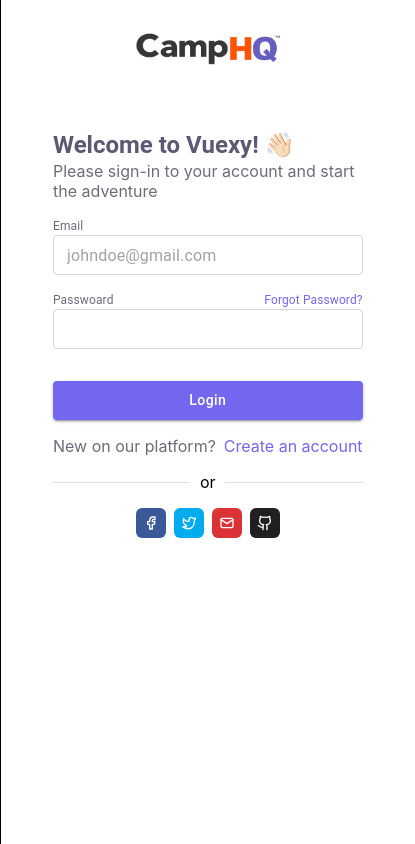
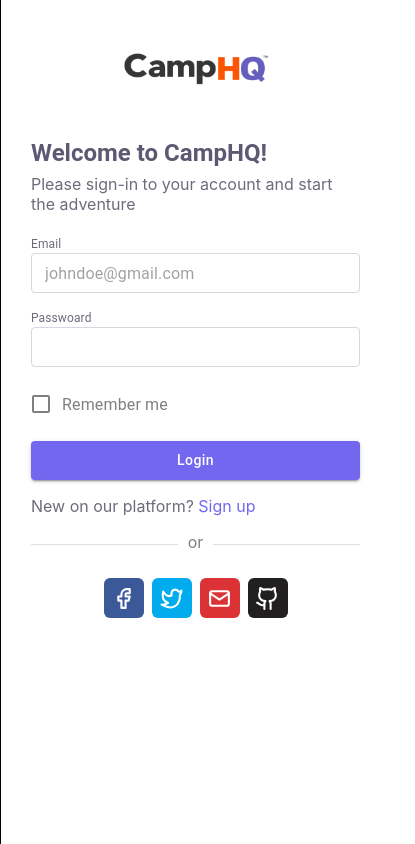
Before and after one commit to shahidyousafxai/camp-HQ, a React (Create React App) app: page /login in a window 390 px wide. Shown: the whole page, 415 px wide, since content can reach past the window. Built offline with nearby package versions, Linux system fonts and the light colour scheme.

Commit message:
FEAT:complete sign in foam and responsive login page for all screens

```diff
--- a/src/components/shared/AuthLayout/index.jsx
+++ b/src/components/shared/AuthLayout/index.jsx
@@ -4,19 +4,14 @@
 
 export const AuthLayout = ({ children }) => {
   return (
-    <Box
-      display={'flex'}
-      alignItems={'center'}
-      width={'100%'}
-      height={'100vh'}
-    >
+    <Box display={'flex'} alignItems={'center'} width={'100%'} height={'100vh'}>
       <Box
         height={'100%'}
-        display={{ xxs: 'none', md: 'flex' }}
+        display={{ xxs: 'none', lg: 'flex' }}
         alignItems={'center'}
-        justifyContent={'center'}
+        justifyContent={'center'}s
         sx={{
-          flex: 'auto'
+          flex: 'auto',
         }}
       >
         <Typography variant='h4' fontWeight={'medium'}>
@@ -25,24 +20,37 @@
       </Box>
 
       <Box
-        width={{ xxs: '100%', md: '240px', base: '290px', lg: '350px', xl: '440px' }}
+        width={{
+          xxs: '100%',
+          lg: '240px',
+          // base: '290px',
+          lg: '350px',
+          xl: '440px',
+        }}
         height={'100%'}
         px={'20px'}
         ml={'auto'}
         borderLeft={1}
         bgcolor={'white'}
+        sx={{ overflow: 'auto' }}
       >
         <Box
-          py={'30px'}
-          width={{ xxs: '150px', xs: '180px', md: '150px', lg: '230px' }}
+          py={'50px'}
+          width={{ xxs: '150px', xs: '180px', md: '200px', lg: '230px' }}
           display={'flex'}
           justifyContent={'center'}
           mx={'auto'}
         >
-          <img src={assets?.logo} alt="Logo" loading="lazy" width={'100%'} height={'100%'} />
+          <img
+            src={assets?.logo}
+            alt='Logo'
+            loading='lazy'
+            width={'100%'}
+            height={'100%'}
+          />
         </Box>
         {children}
       </Box>
     </Box>
-  )
+  );
 }
--- a/src/components/shared/Checkbox/index.jsx
+++ b/src/components/shared/Checkbox/index.jsx
@@ -1,34 +1,24 @@
-import * as React from "react";
-import { useState } from "react";
-import FormControlLabel from "@mui/material/FormControlLabel";
-import Checkbox from "@mui/material/Checkbox";
+import * as React from 'react';
+import FormControlLabel from '@mui/material/FormControlLabel';
+import Checkbox from '@mui/material/Checkbox';
 
-export const CustomCheckbox = () => {
-  const [checked, setChecked] = useState(false);
-  console.log("checked", checked);
-  const handleChange2 = (event) => {
+export const CustomCheckbox = ({ checked, setChecked, label }) => {
+  const handleChange = (event) => {
     setChecked(event.target.checked);
   };
   return (
-    // <FormControlLabel
-    //   label="Remember me"
-    //   control={
-    //     <Checkbox
-    //       checked={checked}
-    //       onChange={handleChange2}
-    //       sx={{
-    //         width: "18px",
-    //         height: "18px",
-    //         "&.Mui-checked": {
-    //           color: "primary.main",
-    //         },
-    //         "& .MuiSvgIcon-root": {
-    //           borderRadius: "10px",
-    //         },
-    //       }}
-    //     />
-    //   }
-    // />
-    <></>
+    <FormControlLabel
+      control={<Checkbox checked={checked} onChange={handleChange} />}
+      sx={{
+        '& .MuiFormControlLabel-label': {
+          color: 'gray',
+          paddingTop: '2.5px',
+        },
+        '& .MuiSvgIcon-root': {
+          color: 'gray',
+        },
+      }}
+      label={label}
+    />
   );
 };
--- a/src/components/shared/Divider/index.jsx
+++ b/src/components/shared/Divider/index.jsx
@@ -1,5 +1,17 @@
-import React from "react";
-import Divider from "@mui/material/Divider";
+import React from 'react';
+import Divider from '@mui/material/Divider';
 export const CustomDivider = ({ children, textAlign }) => {
-  return <Divider textAlign={textAlign}>{children}</Divider>;
+  return (
+    <Divider
+      sx={{
+        '.MuiDivider-wrapper': {
+          paddingBottom: '5px',
+          color: 'gray',
+        },
+      }}
+      textAlign={textAlign}
+    >
+      {children}
+    </Divider>
+  );
 };
--- a/src/components/shared/SocialIcon/index.jsx
+++ b/src/components/shared/SocialIcon/index.jsx
@@ -7,8 +7,8 @@
       display={"flex"}
       alignItems={"center"}
       justifyContent={"center"}
-      width={"30px"}
-      height={"30px"}
+      width={"40px"}
+      height={"40px"}
       bgcolor={color}
       borderRadius={"6px"}
       onClick={onClick}
--- a/src/components/shared/TextInput/index.jsx
+++ b/src/components/shared/TextInput/index.jsx
@@ -12,16 +12,13 @@
   label,
   placeholder,
   error,
+  forgotPassword,
   autoComplete,
 }) => {
   return (
     <Box>
       {/* Label */}
-      <Box
-        display={'flex'}
-        justifyContent={'space-between'}
-        gap={2}
-      >
+      <Box display={'flex'} justifyContent={'space-between'} gap={2}>
         <Typography
           htmlFor={id}
           fontSize={'12px'}
@@ -31,7 +28,8 @@
         >
           {label}
         </Typography>
-        {type === 'password' ? (
+        {type === 'password'
+          ? forgotPassword && (
               <Typography
                 fontSize={'12px'}
                 color='primary.main'
@@ -40,15 +38,8 @@
               >
                 Forgot Password?
               </Typography>
-        ) : (
-          <Typography
-            fontSize={'12px'}
-            color='primary.danger'
-            textAlign={'right'}
-          >
-            {error}
-          </Typography>
-        )}
+            )
+          : null}
       </Box>
 
       {/* Input Field */}
@@ -81,14 +72,11 @@
           },
         }}
       />
-      {type === 'password' ? (
-        <Typography
-          fontSize={'12px'}
-          color='primary.danger'
-        >
+      {error ? (
+        <Typography fontSize={'12px'} color='primary.danger'>
           {error}
         </Typography>
       ) : null}
-    </Box >
-  )
+    </Box>
+  );
 };
--- a/src/panel/Auth/Login/index.jsx
+++ b/src/panel/Auth/Login/index.jsx
@@ -1,4 +1,5 @@
 import React from 'react';
+import { useState } from 'react';
 import { Box, Typography, FormControl } from '@mui/material';
 import {
   TextInput,
@@ -17,10 +18,30 @@
 
 const Login = () => {
   const socialLinks = [
-    { id: 1, name: 'facebook', color: '#3B5998', icon: <FacebookIcon /> },
-    { id: 2, name: 'twitter', color: '#00ACEE', icon: <TwitterIcon /> },
-    { id: 3, name: 'mail', color: '#DB3236', icon: <MailIcon /> },
-    { id: 4, name: 'githab', color: '#211F1F', icon: <GitHubIcon /> },
+    {
+      id: 1,
+      name: 'facebook',
+      color: '#3B5998',
+      icon: <FacebookIcon height={'25px'} width={'25px'} />,
+    },
+    {
+      id: 2,
+      name: 'twitter',
+      color: '#00ACEE',
+      icon: <TwitterIcon height={'25px'} width={'25px'} />,
+    },
+    {
+      id: 3,
+      name: 'mail',
+      color: '#DB3236',
+      icon: <MailIcon height={'25px'} width={'25px'} />,
+    },
+    {
+      id: 4,
+      name: 'githab',
+      color: '#211F1F',
+      icon: <GitHubIcon height={'25px'} width={'25px'} />,
+    },
   ];
 
   const handleSocial = (name) => {
@@ -29,18 +50,27 @@
     name === 'mail' && console.log('This is mail icon');
     name === 'githab' && console.log('This is githab icon');
   };
+
+  const [checked, setChecked] = useState(false);
   return (
     <Box
       component={'form'}
       display={'flex'}
       flexDirection={'column'}
       gap={2}
-      marginTop={4}
-      paddingX={4}
+      marginTop={{ lg: 4 }}
+      paddingX={{ xxs: '10px', md: '5px', lg: '10px', xl: '40px' }}
+      marginX={'auto'}
+      width={{ sm: '350px', lg: 'auto' }}
     >
-      <Box>
-        <Typography variant='h5' color='primary.darkGray' fontWeight={'bold'}>
-          Welcome to Vuexy! 👋🏻
+      <Box paddingBottom={'5px'}>
+        <Typography
+          variant='h5'
+          color='primary.darkGray'
+          fontWeight={'bold'}
+          sx={{ paddingBottom: '5px' }}
+        >
+          Welcome to CampHQ!
         </Typography>
         <Typography variant='base' color='primary.gray'>
           Please sign-in to your account and start the adventure
@@ -52,28 +82,36 @@
         label='Email'
         placeholder={'johndoe@gmail.com'}
       />
-      <TextInput type={'password'} label='Passwoard'></TextInput>
 
-      <Box marginLeft={1.5}>
-        <CustomCheckbox />
-      </Box>
+      <TextInput type={'password'} label='Passwoard' />
+
+      <CustomCheckbox
+        checked={checked}
+        setChecked={setChecked}
+        label={'Remember me'}
+      />
 
       <CustomButton variant={'contained'}>Login</CustomButton>
 
-      <Box display={'flex'} justifyContent={'center'} gap={1}>
-        <Typography
-          variant='subtitle'
-          color='primary.gray'
-          sx={{ textWrap: 'nowrap' }}
-        >
-          New on our platform?
-        </Typography>
-        <CustomLink>Create an account</CustomLink>
-      </Box>
+      <Typography
+        variant='subtitle'
+        color='primary.gray'
+        // sx={{ textWrap: 'nowrap' }}
+      >
+        New on our platform?{'  '}
+        <CustomLink>Sign up</CustomLink>
+      </Typography>
 
       <CustomDivider>or</CustomDivider>
 
-      <Box display='flex' justifyContent='center' alignContent='center' gap={1}>
+      <Box
+        display='flex'
+        justifyContent='center'
+        alignContent='center'
+        gap={1}
+        marginTop={'5px'}
+        paddingBottom={5}
+      >
         {socialLinks.map(({ id, color, icon, name }) => (
           <SocialIcon key={id} color={color} onClick={() => handleSocial(name)}>
             {icon}
```
Lines whose indentation alone changed are shown as unchanged.
